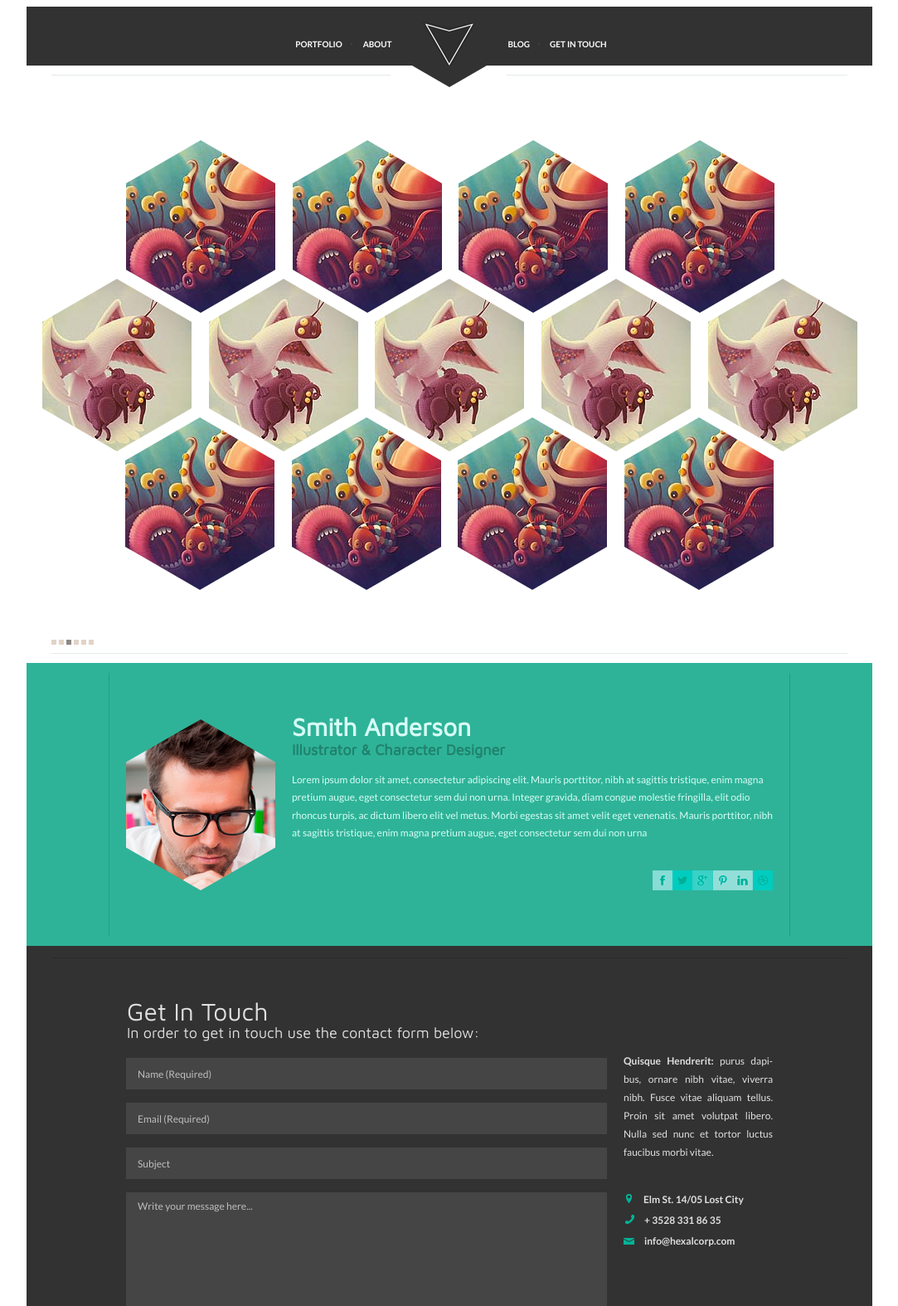
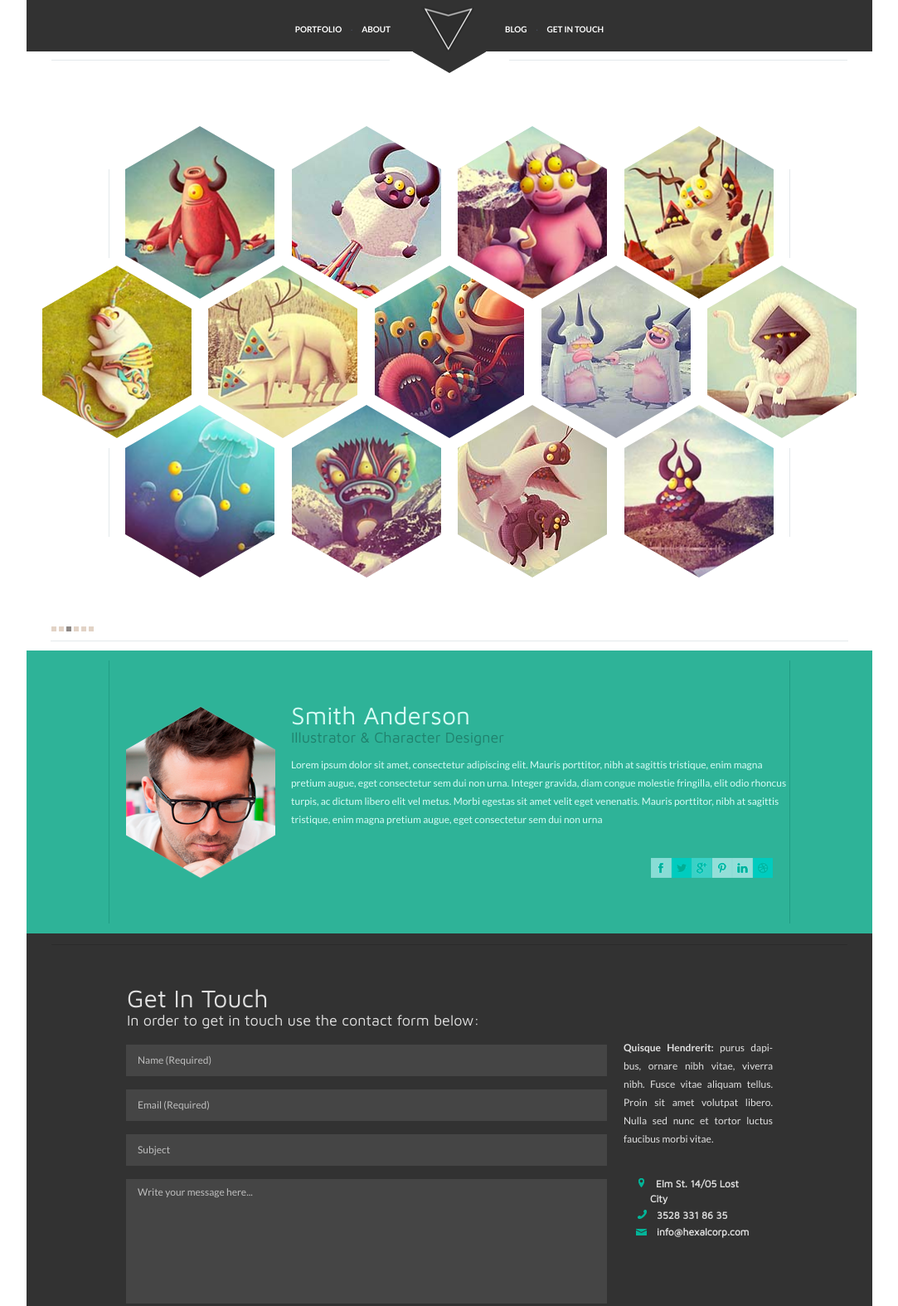
Before and after one commit to primapsa/hexal, a plain HTML site: page index.html in a window 1280 px wide. Shown: the top 1574 px of the page at 83% size, without its empty margins (98-1181 px from the left). Drawn offline with Linux system fonts and the light colour scheme.

Commit message:
feat: task closed

```diff
--- a/index.html
+++ b/index.html
@@ -3,48 +3,41 @@
     <head>
         <link href="https://fonts.googleapis.com/css?family=Lato:400,700|Maven+Pro" rel="stylesheet">
         <link rel="stylesheet" href="style.css">
+        <meta charset="utf-8">
+        <title>Hexal</title>
     </head>
     <body >
-
         <div class="container">
-        <header>
-            <div class="nav">
-                <div class="nav-container">
-                            <ul class="menu-left">
-                                <li>PORTFOLIO</li>
-                                <li><div class="menu-dot"></div></li>
-                                <li>ABOUT</li>
-                                <li><img src="assets/images/logo.png"></li>
-                                <li>BLOG</li>
-                                <li><div class="menu-dot"></div></li>
-                                <li>GET IN TOUCH</li>
+        <header class="header">
+            <ul class="header__navigation">
+                <li class="header_navigation__item"><a href="#">Portfolio</a> </li>
+                <li class="header_navigation__item"><a href="#">About</a></li>
+                <li class="header_navigation__item header_navigation__item--pic">
+                    <div class="header_navigation_item__bg-image"></div>
+                </li>
+                <li class="header_navigation__item"><a href="#">Blog</a></li>
+                <li class="header_navigation__item"><a href="#">Get in touch</a></li>
             </ul>
+        </header>
+        <div class="top__divider">
+            <div class="top_divider__trianle"></div>
         </div>
-                <div class="nav-triangle">
-                  <source>
-                </div>
-                <div class="nav-squad"></div>
-            </div>
-        </header>
-        <section>
-            <div class="center">
         <div class="slider">
             <div class="slider-border">
-                            <div class="slider-border-inside">
-                                <div class="hexagon-container-top">
+                <div class="hexagon-container">
                         <div class="hexagon"><div class="hex1"><div class="hex2"></div></div></div>
                         <div class="hexagon"><div class="hex1"><div class="hex2"></div></div></div>
                         <div class="hexagon"><div class="hex1"><div class="hex2"></div></div></div>
                         <div class="hexagon"><div class="hex1"><div class="hex2"></div></div></div>
                 </div>
-                                <div class="hexagon-container-middle">
+                <div class="hexagon-container">
                         <div class="hexagon"><div class="hex1"><div class="hex2"></div></div></div>
                         <div class="hexagon"><div class="hex1"><div class="hex2"></div></div></div>
                         <div class="hexagon"><div class="hex1"><div class="hex2"></div></div></div>
                         <div class="hexagon"><div class="hex1"><div class="hex2"></div></div></div>
                         <div class="hexagon"><div class="hex1"><div class="hex2"></div></div></div>
                 </div>
-                                <div class="hexagon-container-footer">
+                <div class="hexagon-container">
                         <div class="hexagon"><div class="hex1"><div class="hex2"></div></div></div>
                         <div class="hexagon"><div class="hex1"><div class="hex2"></div></div></div>
                         <div class="hexagon"><div class="hex1"><div class="hex2"></div></div></div>
@@ -53,12 +46,12 @@
             </div>
             <div class="slider-box"><img src="assets/images/slider.png" alt=""></div>
         </div>
-                    </div>
+        <div class="bottom__divider"></div>
         <div class="person">
             <div class="person-border">
                 <div class="person-container">
                     <div class="person-hexagon">
-                                    <img src="assets/images/person.png" alt="about">
+                            <div class="hexagon"><div class="hex1"><div class="hex2"></div></div></div>
                     </div>
                     <div class="person-info">
                         <div class="person-about">
@@ -67,19 +60,17 @@
                             <p>Lorem ipsum dolor sit amet, consectetur adipiscing elit. Mauris porttitor, nibh at sagittis tristique, enim magna pretium augue, eget consectetur sem dui non urna. Integer gravida, diam congue molestie fringilla, elit odio rhoncus turpis, ac dictum libero elit vel metus. Morbi egestas sit amet velit eget venenatis. Mauris porttitor, nibh at sagittis tristique, enim magna pretium augue, eget consectetur sem dui non urna</p>
                         </div>
                         <div class="person-social">
-                                        <a href="#"><img src="assets/images/facebook.png" alt="about"></a>
-                                        <a href="#"><img src="assets/images/twitter.png" alt="about"></a>
-                                        <a href="#"><img src="assets/images/google.png" alt="about"></a>
-                                        <a href="#"><img src="assets/images/pinterest.png" alt="about"></a>
-                                        <a href="#"><img src="assets/images/linkedin.png" alt="about"></a>
-                                        <a href="#"><img src="assets/images/dribbble.png" alt="about"></a>
+                            <a href="https://www.facebook.com/"><img src="assets/images/facebook.png" alt="about"></a>
+                            <a href="https://twitter.com/"><img src="assets/images/twitter.png" alt="about"></a>
+                            <a href="https://www.google.com/"><img src="assets/images/google.png" alt="about"></a>
+                            <a href="https://www.pinterest.com/"><img src="assets/images/pinterest.png" alt="about"></a>
+                            <a href="https://www.linkedin.com/"><img src="assets/images/linkedin.png" alt="about"></a>
+                            <a href="https://dribbble.com/"><img src="assets/images/dribbble.png" alt="about"></a>
                         </div>
                     </div>
                 </div>
             </div>
         </div>
-            </div>
-        </section>
         <footer>
             <div class="footer-main">
                 <div class="footer-content">
@@ -90,21 +81,22 @@
                         </div>
                         <div class="footer-center">
                             <div class="footer-left">
-                                <form>
-                                    <input type="text" name="name" placeholder="Name (Required)">
-                                    <input type="text" name="email" placeholder="Email (Required)">
+                                <form action="#" method="GET">
+                                    <input type="text" name="name" placeholder="Name (Required) " required pattern=".{4,}" title="Four or more characters">
+                                    <input type="text" name="email" placeholder="Email (Required)" required pattern="[a-z0-9._%+-]+@[a-z0-9.-]+\.[a-z]{2,}$">
                                     <input type="text" name="subject" placeholder="Subject">
                                     <textarea name="message" placeholder="Write your message here..."></textarea>
-                                    <button type="button">SEND</button>
+                                    <button type="submit">SEND</button>
                                 </form>
                             </div>
                             <div class="footer-right">
                                 <p><strong>Quisque Hendrerit:</strong> purus dapi-bus, ornare nibh vitae, viverra nibh. Fusce vitae aliquam tellus. Proin sit amet volutpat libero. Nulla sed nunc et tortor luctus faucibus morbi vitae.</p>
-                                <ul class=footer-contact>
-                                    <li><p>Elm St. 14/05 Lost City</p> </li>
-                                    <li><p>+ 3528 331 86 35 </p></li>
-                                    <li><p>info@hexalcorp.com</p></li>
+                                <ul class="footer-contact">
+                                    <li><a href="maps:Elm St.14/05LostCity">Elm St. 14/05 Lost City</a> </li>
+                                    <li><a href="tel:35283318635"> 3528 331 86 35</a></li>
+                                    <li><a href="mailto:info@hexalcorp.com">info@hexalcorp.com</a></li>
                                 </ul>
+                                <div class="footer-contact"></div>
                             </div>
                         </div>
                     </div>
--- a/style.css
+++ b/style.css
@@ -1,146 +1,166 @@
 body {
     font-family: 'Maven Pro';
 
+}
+
+* {
+    margin: 0;
+    padding: 0;
 }
 .container {
     width: 1020px;
     padding: 0px;
     margin: 0px auto;
-
+}
+.header {
+    display: flex;
+    justify-content: center;
+    background-color: #323232;
 
 }
 
-.nav {
+.header__navigation {
+    display: flex;
+    padding: 29px 0 21px;
+}
+
+.header_navigation__item {
+    margin: 0 12px;
     position: relative;
-}
-.nav-container {
-   display: flex;
-   justify-content: center;
-   background-color: #323232;
-   height: 71px;
-
-
-
-
-}
-.menu-left {
-    padding-left: 0px;
-}
-.nav-container ul {
     display: flex;
-    justify-content: center;
-    list-style-type: none;
-    margin-left: 4px;
-    align-items: center;
-    margin-bottom: -2px;
-
-
-}
-.nav-container li {
-
+    align-items: baseline;
     font-size: 10px;
     font-family: Lato;
     font-weight: bold;
     color: #ffffff;
-
-}
-.nav-container li div {
-
+    text-transform: uppercase;
 }
 
-.menu-dot {
-    box-sizing: border-box;
-    width: 1px;
-    height: 1px;
-    border: 0.1px solid #464b5c;
-    border-radius: 50%;
+.header_navigation__item:first-child:after {
+    content: '.';
+    position: absolute;
+    right: -13px;
+    top: -2px;
+    color: #464b5c
+}
 
-    background-color :#464b5c;
+.header_navigation__item:last-child:before {
+    content: '.';
+    position: absolute;
+    left: -13px;
+    top: -2px;
+    color: #464b5c;
 }
-ul li:nth-child(2) {
-    margin-left: 10px;
+
+.header_navigation__item--pic {
+    width: 114px;
+    margin: 0;
+    justify-content: center
 }
-ul li:nth-child(3) {
-    margin-left: 13px;
 
+.header_navigation_item__bg-image {
+    background: url(assets/images/logo.png) no-repeat;
+    width: 64px;
+    height: 55px;
+    position: absolute;
+    left: 50%;
+    top: 50%;
+    transform: translate(-50%, -50%);
 }
-ul li:nth-child(4) {
-    margin-left: 36px;
-    margin-top: 4px
+
+.header__navigation a {
+    text-decoration: none;
+    color: #ffffff;
 }
-ul li:nth-child(5) {
-    margin-left: 40px;
+a:hover {
+    color: #2eb398;
 }
-ul li:nth-child(6) {
-    margin-left: 10px;
+
+.top__divider {
+    display: flex;
+    justify-content: center;
+    position: relative;
 }
-ul li:nth-child(7) {
-    margin-left: 12px;
-}
-.nav-triangle {
+.top_divider__trianle {
     width: 0;
     height: 0;
     border-style: solid;
     border-width: 26px 45px 0 45px;
-    border-color: #323232 transparent transparent transparent;
-    margin: 0 auto;
+    border-color: #323232 #ffffff #ffffff #ffffff;
+
     position: relative;
     z-index: 1;
 }
+.top_divider__trianle::before, .top_divider__trianle::after  {
+    content: '';
+    position: absolute;
+    left: -72px;
+    top: -26px;
+    height: 26px;
 
-.nav-squad {
-    width: 140px;
-    height: 26px;
-    background-color: white;
-    /* top: -35px; */
+    width: 28px;
+    background-color: #ffffff;
+}
+.top_divider__trianle::after {
+    left: auto;
+    right: -72px;
+}
+.top__divider::before {
+    content: '';
+    border-bottom: 1px solid #e4e9eb;
+    top: 10px;
     position: absolute;
-    /* top: -26px; */
-    /* left: -99px; */
-    /* z-index: -5; */
-    bottom: -0px;
-    left: 43%;
+    left: 30px;
+    right:30px;
+}
+.bottom__divider {
+    margin: -1px 29px;
+    border-bottom: 1px solid #e4e9eb;
+
 }
 .slider {
-
     background-color: #ffffff;
+    margin-top: 55px;
 
 }
 .slider-border {
-    border-top: 1px solid #e4e9eb;
+   /* border-top: 1px solid #e4e9eb;
     border-bottom: 1px solid #e4e9eb;
     margin-top: -15px;
     padding-bottom: 11px;
     margin-left: 30px;
-    margin-right: 30px;
+    margin-right: 30px;*/
+}
+.slider-border {
+
+    display: flex;
+    flex-direction: column;
+    align-items: center;
+    position: relative;
+}
+.hexagon-container:nth-child(2n-1)::before {
+    content: '';
+    position: absolute;
+    top: 61px;
+    bottom: 61px;
+    left: -12px;
+    border-right: 1px solid #e4e9eb;
+
+}
+.hexagon-container:nth-child(2n-1)::after {
+    content: '';
+    position: absolute;
+    top: 61px;
+    bottom: 61px;
+    right: -12px;
+    border-right: 1px solid #e4e9eb;
+}
+.hexagon-container ~.hexagon-container {
+    margin-top: -61px;
 }
 
-
-.slider-border-inside {
-
+.hexagon-container {
     position: relative;
-    z-index: 1;
-}
-.hexagon-container-top {
-    position: relative;
-    z-index: 2;
-    top: 69px;
-    left: 82px;
-}
-.hexagon-container-middle {
-
-
-    width: 1000px;
-    position: relative;
-    z-index: -2;
-    top: 7px;
-    left: -19px;
-}
-
-.hexagon-container-footer {
-    position: relative;
-    z-index: 4;
-    top: -55px;
-    left: 81px;
 
 }
 .hexagon {
@@ -152,16 +172,13 @@ ul li:nth-child(7) {
     visibility: hidden;
     display: inline-block;
 
-
-
-}
+ }
 .hex1 {
     visibility: hidden;
     width: 100%;
     height: 100%;
     transform: rotate(-60deg);
     overflow: hidden;
-
 }
 .hex2 {
     width: 100%;
@@ -173,65 +190,55 @@ ul li:nth-child(7) {
     background-image: url("assets/images/slider-5.jpg");
     background-repeat: no-repeat;
     background-position: 50%;
-
-
-}
-.hexagon-container-top .hex2 {
-    background-image: url("assets/images/slider-5.jpg");
-
-}
-.hexagon-container-middle .hex2 {
-    background-image: url("assets/images/slider-4.jpg");
-
 }
 .slider-box {
-    position: relative;
-    top: -16px;
-    margin-bottom: -20px;
+    margin: 38px 0 9px 30px;
 }
-
-/*
-.hexagon {
-	width: 180px;
-	height: 206px;
-	background: url("assets/images/slider-1.jpg");
-    position: relative;
-
-
+.hexagon-container:nth-child(1) div:nth-child(1) .hex2 {
+    background-image: url("assets/images/slider-13.jpg");
 }
-.hexagon:before {
-	content: "";
-	position: absolute;
-	top: 0;
-	left: 0;
-	width: 0;
-	height: 0;
-	border-left: 90px solid #ffffff;
-	border-right: 90px solid #ffffff;
-	border-bottom: 51px solid transparent;
+.hexagon-container:nth-child(1) div:nth-child(2) .hex2 {
+    background-image: url("assets/images/slider-6.jpg");
 }
-.hexagon:after {
-	content: "";
-	position: absolute;
-	bottom: 0;
-	left: 0;
-	width: 0;
-    height: 0;
-    clip:rect(40px 40px 40px 40px);
-
-
-
+.hexagon-container:nth-child(1) div:nth-child(3) .hex2 {
+    background-image: url("assets/images/slider-11.jpg");
 }
-.hexagon img {
-    width: 180px;
-    height: 206px;
-    background: center no-repeat;
-}*/
-
+.hexagon-container:nth-child(1) div:nth-child(4) .hex2 {
+    background-image: url("assets/images/slider-12.jpg");
+}
+/*second line*/
+.hexagon-container:nth-child(2) div:nth-child(1) .hex2 {
+    background-image: url("assets/images/slider-7.jpg");
+}
+.hexagon-container:nth-child(2) div:nth-child(2) .hex2 {
+    background-image: url("assets/images/slider-8.jpg");
+}
+.hexagon-container:nth-child(2) div:nth-child(3) .hex2 {
+    background-image: url("assets/images/slider-5.jpg");
+}
+.hexagon-container:nth-child(2) div:nth-child(4) .hex2 {
+    background-image: url("assets/images/slider-9.jpg");
+}
+.hexagon-container:nth-child(2) div:nth-child(5) .hex2 {
+    background-image: url("assets/images/slider-10.jpg");
+}
+/*third line*/
+.hexagon-container:nth-child(3) div:nth-child(1) .hex2 {
+    background-image: url("assets/images/slider-2.jpg");
+}
+.hexagon-container:nth-child(3) div:nth-child(2) .hex2 {
+    background-image: url("assets/images/slider-1.jpg");
+}
+.hexagon-container:nth-child(3) div:nth-child(3) .hex2 {
+    background-image: url("assets/images/slider-4.jpg");
+}
+.hexagon-container:nth-child(3) div:nth-child(4) .hex2 {
+    background-image: url("assets/images/slider-3.jpg");
+}
 .person {
     background-color: #2eb398;
     overflow: hidden;
-    margin-top: 11px;
+    margin-top: 12px;
 
 }
 .person-border {
@@ -242,48 +249,59 @@ ul li:nth-child(7) {
     overflow: hidden;
 }
 .person-container {
-    margin: 56px 20px;
-    display: flex;
+
+    display: flex
+}
+.person-hexagon {
+
+    margin: 46px 0 0 12px ;
 }
 .person-hexagon .hex2 {
     background-image: url("assets/images/person.png");
-
 }
 
 .person-info {
     position: relative;
-    margin-left: 20px;
+    margin: 48px 0 0 11px;
 
 }
 .person-about h1 {
     font-family: 'Maven Pro', sans-serif;
     font-size: 30px;
     color: #d7fcf5;
-    margin-top: 6px;
-    line-height: 4.56pt;
+
+    line-height: 36px;
+    font-weight: normal;
 }
 .person-about h2 {
 
     font-size: 18px;
     color: #20816d;
-    margin-top: -11px;
+    margin-top: -2px;
+    font-weight: normal;
+
 }
 .person-about p {
 
     font-family: Lato;
     font-size: 12px;
     color: #d7fcf5;
-    line-height: 16pt;
+    line-height: 22px;
+    margin-top: 12px;
 }
 .person-social {
     position: absolute;
-    right: 0;
-    bottom: 0;
+    display: flex;
+    right: 20px;
+    bottom: 10px;
+}
+.person-social a:hover {
+
+    background: rgba(0,0,0,0.5);
+    cursor: pointer;
 
 }
-.person-social a {
-    margin-left: -5px;
-}
+
 .footer-content{
     height: 609px;
 }
@@ -291,8 +309,7 @@ p, span {
     color: #e0e0e0;
 }
 .footer-border {
-
-    margin: 14px 30px;
+    margin: 13px 30px;
     padding-bottom: 54px;
     border-top: 1px solid #2b2b2b;
     border-bottom: 1px solid #2b2b2b;
@@ -304,13 +321,13 @@ p, span {
 .footer-center {
     display: flex;
     flex-direction: row;
-    margin-left: 90px;
+    margin: 17px 0 0 90px;
 
 }
 .footer-copyrigth {
     background-color: #222222;
-    padding: 1px 0 5px 40px;
-    margin-top: -44px;
+    padding: 13px 0 24px 40px;
+    margin-top: -45px;
 
 }
 .footer-top  {
@@ -321,12 +338,9 @@ p, span {
     font-size: 30px;
 
 }
-.footer-top p:first-child {
-    margin-bottom: -20px;
-
-}
-.footer-top p:nth-child(2) {
+.footer-top p:last-child {
     font-size: 18px;
+    margin-top: -1px;
 
 }
 .footer-copyrigth p {
@@ -353,7 +367,7 @@ p, span {
     resize: none;
     color: #bebebe;
     background-color: #454545;
-    padding: 9px 0 8px 14px;
+    padding: 8px 0 9px 14px;
     margin-bottom: 15px;
     margin-top: 1px;
     border: none;
@@ -380,18 +394,26 @@ p, span {
 
 }
 .footer-contact {
-    margin-top: 40px;
-    margin-left: -23px;
+    margin-top: 32px;
+    margin-left: 16px;
+    margin: 32px
 }
+.footer-contact a {
+    text-decoration: none;
 
-.footer-contact li p{
+}
+.footer-contact a:hover {
+    color: #2eb398;
+}
+.footer-contact li a{
     font-size: 12px;
     font-weight: bold;
     line-height: normal;
     color: #e0e0e0;
 }
-
-
+.footer-contact li {
+    padding-bottom: 2px;
+}
 .footer-contact li:nth-child(1){
     list-style-image: url(assets/images/location.png);
     text-indent: 7px;
@@ -410,13 +432,14 @@ p, span {
 
 }
 button {
-    height: 38px;
+    font-family: 'Lato';
+    height: 37px;
     width: 90px;
     float: right;
     background-color: #2eb398;
     color: #cff2eb;
     border: none;
-    margin-top: -3px;
+    margin-top: -2px;
     font-size: 12px;
     font-weight: bold;
 }
```
Lines whose indentation alone changed are shown as unchanged.
